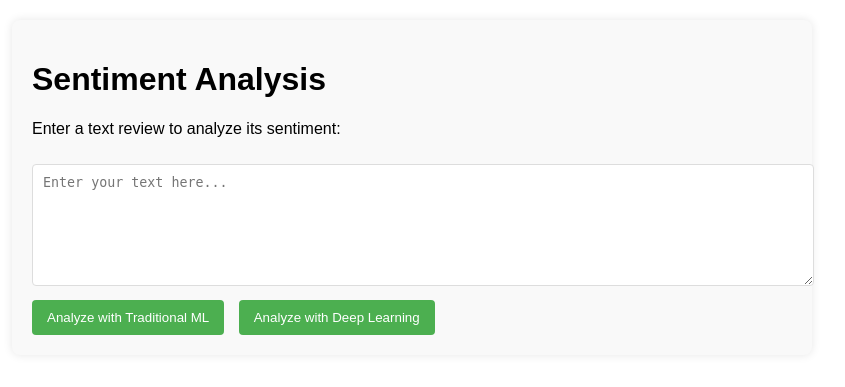
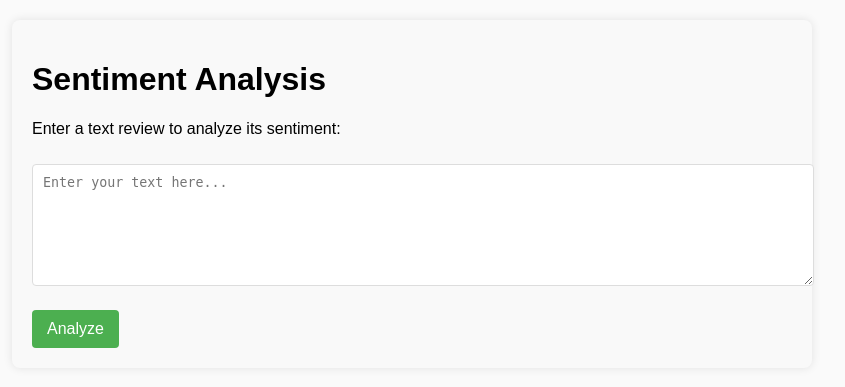
Before and after one commit to PTD504/MLOps-getting-started, a FastAPI app: page / in a window 1280 px wide. Shown: the top 387 px of the page, without its empty margins (228-1073 px from the left). Run offline with FastAPI, Linux system fonts and the light colour scheme.

Commit message:
Split index.html from app.py

```diff
--- a/app.py
+++ b/app.py
@@ -8,19 +8,31 @@ from fastapi.staticfiles import StaticFiles
 from fastapi.middleware.cors import CORSMiddleware
 from pydantic import BaseModel
 import tensorflow as tf
-import joblib
+from tensorflow.keras.preprocessing.sequence import pad_sequences
 import re
 from pathlib import Path
 
-# Model cho API request
+# Tạo lớp request để nhận văn bản từ người dùng
 class TextInput(BaseModel):
     text: str
-    model_type: str = "traditional"  # "traditional" hoặc "deep"
+
+MAX_LEN = 200  # Số lượng từ tối đa (padding length)
+
+# Hàm tiền xử lý văn bản
+def preprocess_text(text):
+    """Tiền xử lý văn bản: Tokenization và padding"""
+    if tokenizer is not None:
+        sequences = tokenizer.texts_to_sequences([text])
+        padded_seq = pad_sequences(sequences, maxlen=MAX_LEN)
+        return padded_seq
+    else:
+        # Nếu không có tokenizer, bạn có thể dùng phương pháp đơn giản hơn hoặc chỉ trả về văn bản gốc
+        return [text]
 
 # Khởi tạo FastAPI app
 app = FastAPI(
     title="Sentiment Analysis API",
-    description="API phân tích cảm xúc văn bản sử dụng ML và Deep Learning",
+    description="API phân tích cảm xúc văn bản sử dụng mô hình Deep Learning duy nhất",
     version="1.0.0"
 )
 
@@ -46,208 +58,43 @@ templates = Jinja2Templates(directory="templates")
 # Thiết lập các thư mục tĩnh
 app.mount("/static", StaticFiles(directory="static"), name="static")
 
-# Load models
+# Load mô hình đã huấn luyện (converted_model.h5)
 MODEL_DIR = 'models'
 MAX_LEN = 200
 
-# Load the traditional model
+model_path = os.path.join(MODEL_DIR, 'lstm_model.h5')
+model = tf.keras.models.load_model(model_path)
+print(f"Đã tải mô hình từ {model_path}")
+
+# Nếu mô hình này cần tokenizer, bạn có thể load tương tự như sau, hoặc dùng tokenizer tích hợp:
+tokenizer_path = os.path.join(MODEL_DIR, 'tokenizer.pkl')
+tokenizer = None
 try:
-    traditional_model_path = os.path.join(MODEL_DIR, 'logistic_regression.joblib')
-    traditional_model = joblib.load(traditional_model_path)
-    print(f"Đã tải mô hình truyền thống từ {traditional_model_path}")
-except Exception as e:
-    print(f"Không thể tải mô hình truyền thống: {e}")
-    traditional_model = None
-
-# Load LSTM model and tokenizer
-try:
-    lstm_model_path = os.path.join(MODEL_DIR, 'lstm_model.h5')
-    lstm_model = tf.keras.models.load_model(lstm_model_path)
-
-    tokenizer_path = os.path.join(MODEL_DIR, 'tokenizer.pkl')
     with open(tokenizer_path, 'rb') as f:
         tokenizer = pickle.load(f)
-    print(f"Đã tải mô hình LSTM từ {lstm_model_path}")
+    print(f"Đã tải tokenizer từ {tokenizer_path}")
 except Exception as e:
-    print(f"Không thể tải mô hình LSTM: {e}")
-    lstm_model = None
-    tokenizer = None
-
-# Create HTML template file if it doesn't exist
-index_html_path = templates_dir / "index.html"
-if not index_html_path.exists():
-    with open(index_html_path, "w", encoding="utf-8") as f:
-        f.write('''
-<!DOCTYPE html>
-<html>
-<head>
-    <title>Sentiment Analysis</title>
-    <style>
-        body {
-            font-family: Arial, sans-serif;
-            max-width: 800px;
-            margin: 0 auto;
-            padding: 20px;
-        }
-        .container {
-            background-color: #f9f9f9;
-            border-radius: 8px;
-            padding: 20px;
-            box-shadow: 0 0 10px rgba(0,0,0,0.1);
-        }
-        textarea {
-            width: 100%;
-            height: 100px;
-            margin: 10px 0;
-            padding: 10px;
-            border-radius: 4px;
-            border: 1px solid #ddd;
-        }
-        button {
-            background-color: #4CAF50;
-            color: white;
-            padding: 10px 15px;
-            border: none;
-            border-radius: 4px;
-            cursor: pointer;
-            margin-right: 10px;
-        }
-        button:hover {
-            background-color: #45a049;
-        }
-        .result {
-            margin-top: 20px;
-            padding: 15px;
-            border-radius: 4px;
-            display: none;
-        }
-        .positive {
-            background-color: rgba(76, 175, 80, 0.2);
-            border: 1px solid #4CAF50;
-        }
-        .negative {
-            background-color: rgba(244, 67, 54, 0.2);
-            border: 1px solid #F44336;
-        }
-        .highlight {
-            background-color: yellow;
-            padding: 2px;
-        }
-    </style>
-</head>
-<body>
-    <div class="container">
-        <h1>Sentiment Analysis</h1>
-        <p>Enter a text review to analyze its sentiment:</p>
-        <textarea id="text-input" placeholder="Enter your text here..."></textarea>
-        <div>
-            <button onclick="predict('traditional')">Analyze with Traditional ML</button>
-            <button onclick="predict('deep')">Analyze with Deep Learning</button>
-        </div>
-        <div id="result" class="result">
-            <h3>Analysis Result</h3>
-            <p><strong>Sentiment:</strong> <span id="sentiment"></span></p>
-            <p><strong>Confidence:</strong> <span id="confidence"></span>%</p>
-            <p><strong>Text with highlights:</strong> <div id="highlighted-text"></div></p>
-        </div>
-    </div>
-
-    <script>
-        function predict(modelType) {
-            const text = document.getElementById('text-input').value;
-            if (!text) {
-                alert('Please enter some text');
-                return;
-            }
-
-            fetch('/predict', {
-                method: 'POST',
-                headers: {
-                    'Content-Type': 'application/json',
-                },
-                body: JSON.stringify({
-                    text: text,
-                    model_type: modelType
-                }),
-            })
-            .then(response => response.json())
-            .then(data => {
-                document.getElementById('sentiment').textContent = data.sentiment;
-                document.getElementById('confidence').textContent = data.probability;
-
-                // Display highlighted text
-                const resultDiv = document.getElementById('result');
-                resultDiv.style.display = 'block';
-                resultDiv.className = 'result ' + (data.sentiment.toLowerCase() === 'positive' ? 'positive' : 'negative');
-
-                // Highlight important words
-                let textWithHighlights = text;
-                data.highlighted_words.forEach(word => {
-                    const regex = new RegExp('\\b' + word + '\\b', 'gi');
-                    textWithHighlights = textWithHighlights.replace(regex, `<span class="highlight">${word}</span>`);
-                });
-
-                document.getElementById('highlighted-text').innerHTML = textWithHighlights;
-            })
-            .catch(error => {
-                console.error('Error:', error);
-                alert('Error analyzing text');
-            });
-        }
-    </script>
-</body>
-</html>
-        ''')
+    print(f"Không tìm thấy hoặc không thể tải tokenizer: {e}")
 
 def clean_text(text):
-    """Basic text cleaning for traditional model"""
-    # Convert to lowercase
+    """Basic text cleaning"""
     text = text.lower()
-    # Remove HTML tags
     text = re.sub(r'<.*?>', '', text)
-    # Remove special characters and digits
     text = re.sub(r'[^a-zA-Z\s]', '', text)
-    # Remove extra whitespaces
     text = re.sub(r'\s+', ' ', text).strip()
     return text
 
-def predict_traditional(text):
-    """Make prediction using traditional model"""
-    if traditional_model is None:
-        return "Không có dữ liệu", 0.0
+def predict_deep(text):
+    """Dự đoán sentiment sử dụng lstm_model.h5"""
+    if tokenizer is None:
+        # Nếu không có tokenizer, xử lý text đơn giản (có thể gây ảnh hưởng dự đoán)
+        sequences = [[ord(c) for c in text.lower()]]  # Ví dụ chuyển text thành số (nên thay đổi tùy model)
+        padded_seq = pad_sequences(sequences, maxlen=MAX_LEN)
+    else:
+        sequences = tokenizer.texts_to_sequences([text])
+        padded_seq = pad_sequences(sequences, maxlen=MAX_LEN)
 
-    cleaned_text = clean_text(text)
-    prediction = traditional_model.predict([cleaned_text])[0]
-
-    # Check if model has predict_proba method
-    if hasattr(traditional_model, 'predict_proba'):
-        probability = traditional_model.predict_proba([cleaned_text])[0]
-
-        if prediction == 1:
-            sentiment = "Positive"
-            prob = probability[1]
-        else:
-            sentiment = "Negative"
-            prob = probability[0]
-    else:
-        # For models without predict_proba (like LinearSVC)
-        sentiment = "Positive" if prediction == 1 else "Negative"
-        prob = 0.8  # Default confidence
-
-    return sentiment, prob
-
-def predict_lstm(text):
-    """Make prediction using LSTM model"""
-    if lstm_model is None or tokenizer is None:
-        return "Không có dữ liệu", 0.0
-
-    # Tokenize and pad sequence
-    sequences = tokenizer.texts_to_sequences([text])
-    padded_seq = tf.keras.preprocessing.sequence.pad_sequences(sequences, maxlen=MAX_LEN)
-
-    # Predict
-    prediction = lstm_model.predict(padded_seq)[0][0]
-
+    prediction = model.predict(padded_seq)[0][0]
     if prediction > 0.5:
         sentiment = "Positive"
         prob = float(prediction)
@@ -264,14 +111,9 @@ async def read_root(request: Request):
 
 @app.post("/predict")
 async def predict(input_data: TextInput):
-    """Get prediction from models"""
+    """Get prediction from the deep learning model"""
     text = input_data.text
-    model_type = input_data.model_type
-
-    if model_type == 'traditional':
-        sentiment, probability = predict_traditional(text)
-    else:  # deep learning
-        sentiment, probability = predict_lstm(text)
+    sentiment, probability = predict_deep(text)
 
     words = text.lower().split()
     important_words = []
@@ -297,8 +139,5 @@ async def get_info():
     return {
         "app_name": "Sentiment Analysis API",
         "version": "1.0.0",
-        "models_available": {
-            "traditional": traditional_model is not None,
-            "lstm": lstm_model is not None
-        }
+        "model_loaded": True
     }
--- a/templates/index.html
+++ b/templates/index.html
@@ -1,4 +1,3 @@
-
 <!DOCTYPE html>
 <html>
 <head>
@@ -9,6 +8,7 @@
             max-width: 800px;
             margin: 0 auto;
             padding: 20px;
+            background-color: #fafafa;
         }
         .container {
             background-color: #f9f9f9;
@@ -23,6 +23,7 @@
             padding: 10px;
             border-radius: 4px;
             border: 1px solid #ddd;
+            resize: vertical;
         }
         button {
             background-color: #4CAF50;
@@ -31,7 +32,8 @@
             border: none;
             border-radius: 4px;
             cursor: pointer;
-            margin-right: 10px;
+            margin-top: 10px;
+            font-size: 16px;
         }
         button:hover {
             background-color: #45a049;
@@ -53,6 +55,7 @@
         .highlight {
             background-color: yellow;
             padding: 2px;
+            border-radius: 2px;
         }
     </style>
 </head>
@@ -62,8 +65,7 @@
         <p>Enter a text review to analyze its sentiment:</p>
         <textarea id="text-input" placeholder="Enter your text here..."></textarea>
         <div>
-            <button onclick="predict('traditional')">Analyze with Traditional ML</button>
-            <button onclick="predict('deep')">Analyze with Deep Learning</button>
+            <button onclick="predict()">Analyze</button>
         </div>
         <div id="result" class="result">
             <h3>Analysis Result</h3>
@@ -74,7 +76,7 @@
     </div>
 
     <script>
-        function predict(modelType) {
+        function predict() {
             const text = document.getElementById('text-input').value;
             if (!text) {
                 alert('Please enter some text');
@@ -86,25 +88,20 @@
                 headers: {
                     'Content-Type': 'application/json',
                 },
-                body: JSON.stringify({
-                    text: text,
-                    model_type: modelType
-                }),
+                body: JSON.stringify({ text: text }),
             })
             .then(response => response.json())
             .then(data => {
                 document.getElementById('sentiment').textContent = data.sentiment;
                 document.getElementById('confidence').textContent = data.probability;
 
-                // Display highlighted text
                 const resultDiv = document.getElementById('result');
                 resultDiv.style.display = 'block';
                 resultDiv.className = 'result ' + (data.sentiment.toLowerCase() === 'positive' ? 'positive' : 'negative');
 
-                // Highlight important words
                 let textWithHighlights = text;
                 data.highlighted_words.forEach(word => {
-                    const regex = new RegExp('\b' + word + '\b', 'gi');
+                    const regex = new RegExp('\\b' + word + '\\b', 'gi');
                     textWithHighlights = textWithHighlights.replace(regex, `<span class="highlight">${word}</span>`);
                 });
 
```
